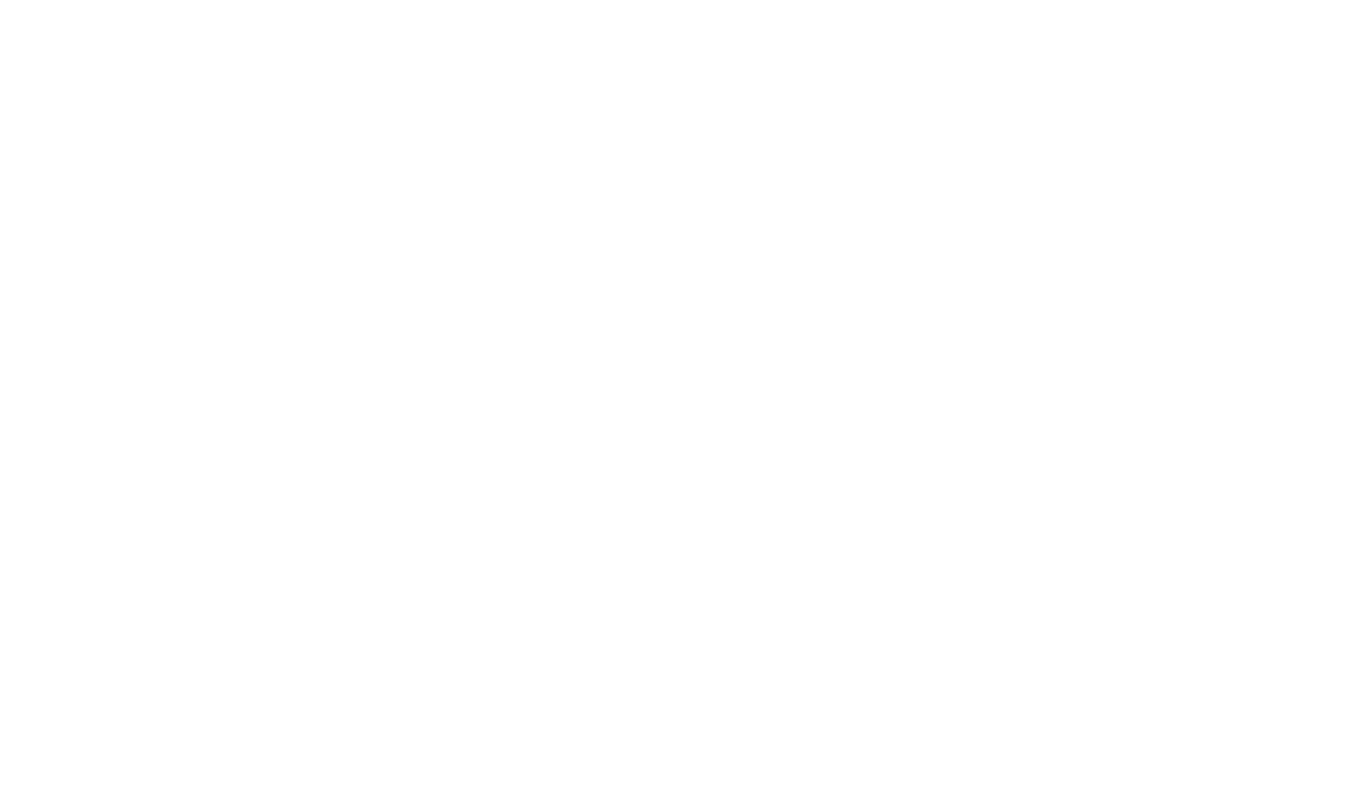
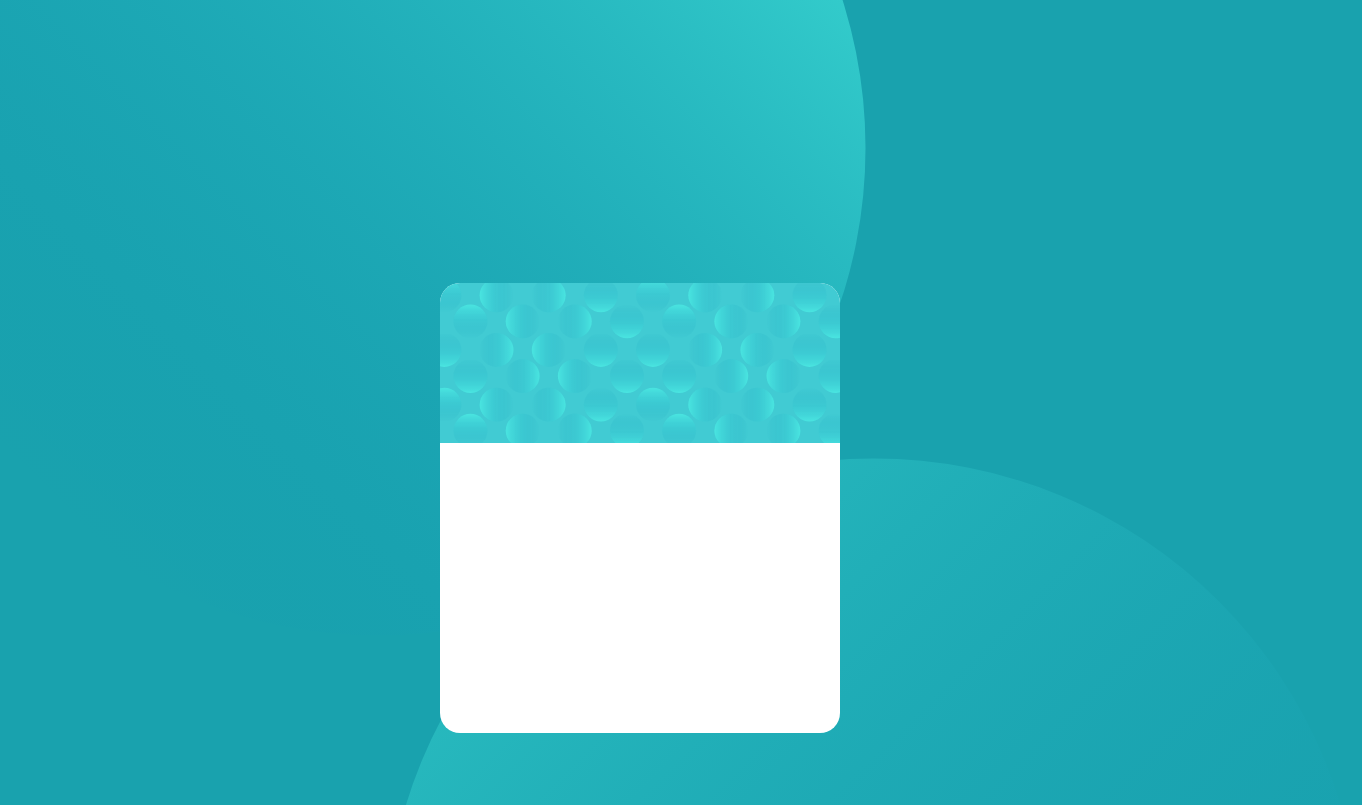
Before and after one commit to musbahpro/Profile-card-component, a plain HTML site: page index.html in a window 1280 px wide. Shown: the top 805 px of the page, 1362 px wide, since content can reach past the window. Drawn offline with Linux system fonts and the light colour scheme.

Commit message:
upload files

```diff
--- a/index.html
+++ b/index.html
@@ -3,11 +3,25 @@
   <head>
     <meta charset="UTF-8" />
     <meta name="viewport" content="width=device-width, initial-scale=1.0" />
-    <link rel="icon" type="image/png" sizes="32x32" href="./images/favicon-32x32.png"/>
+    <link
+      rel="icon"
+      type="image/png"
+      sizes="32x32"
+      href="./images/favicon-32x32.png"
+    />
+    <link rel="stylesheet" href="style.css" />
     <title>Frontend Mentor | Profile card component</title>
   </head>
   <body>
+    <div class="efect">
+      <img class="bot" src="images/bg-pattern-bottom.svg" alt="" />
+      <img class="top" src="images/bg-pattern-top.svg" alt="" />
+    </div>
 
-
+    <div class="min_div">
+      <div class="conteinet">
+        <img class="min_bac" src="images/bg-pattern-card.svg" alt="" />
+      </div>
+    </div>
   </body>
 </html>
--- /dev/null
+++ b/style.css
@@ -0,0 +1,54 @@
+@import url("https://fonts.googleapis.com/css2?family=Kumbh+Sans:wght@400;700&display=swap");
+:root {
+  --text-color: #2d3248;
+  --bac-color: hsl(185, 75%, 39%);
+  --color: hsl(227, 10%, 46%);
+  --font-fa: "Kumbh Sans", sans-serif;
+  --font-w7: 700;
+  --font-w4: 400;
+  --font-size: 18px;
+}
+
+body {
+  background-color: var(--bac-color);
+  position: relative;
+  overflow: hidden;
+}
+.bot,
+.top {
+  position: absolute;
+  z-index: -1;
+}
+.top {
+  top: -350px;
+  left: -120px;
+}
+.bot {
+  right: -90px;
+  top: 450px;
+}
+.conteinet {
+  border-radius: 20px;
+  background-color: white;
+  width: 400px;
+  height: 450px;
+  -webkit-border-radius: 20px;
+  -moz-border-radius: 20px;
+  -ms-border-radius: 20px;
+  -o-border-radius: 20px;
+}
+.min_div {
+  z-index: 1000;
+  height: 1000px;
+  display: flex;
+  justify-content: center;
+  align-items: center;
+}
+.min_bac{
+    width: 100%;
+    border-radius: 20px 20px 0px 0px;
+    -webkit-border-radius: 20px 20px 0px 0px;
+    -moz-border-radius: 20px 20px 0px 0px;
+    -ms-border-radius: 20px 20px 0px 0px;
+    -o-border-radius: 20px 20px 0px 0px;
+}
```
